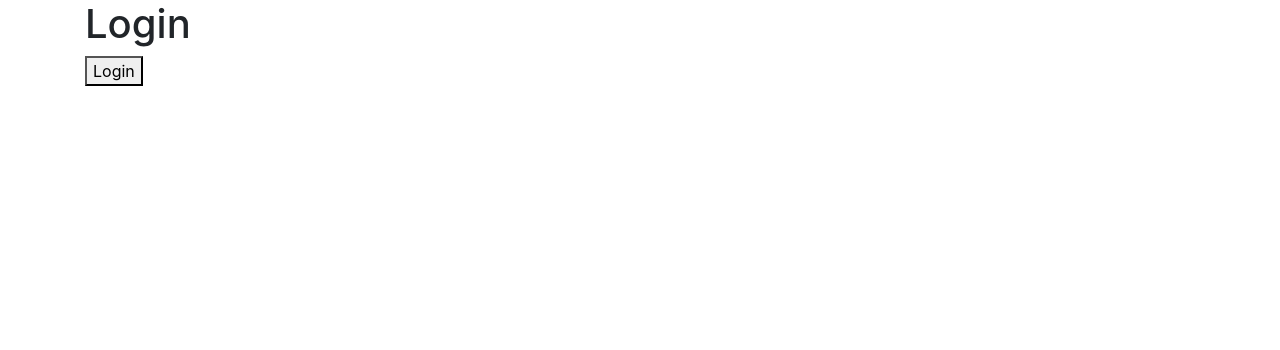
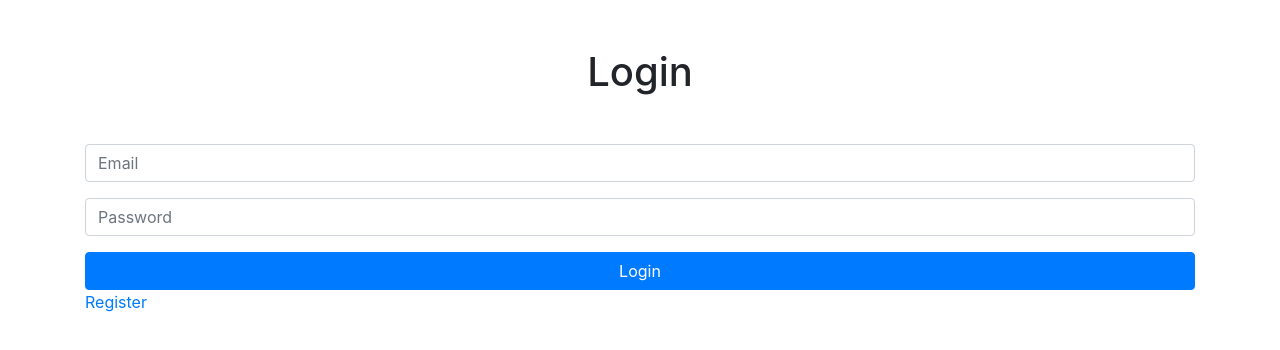
Before and after one commit to erenyusufduran/pern-login, a React (Create React App) app in the folder client/: page /login in a window 1280 px wide. Shown: the top 350 px of the page. Built offline with nearby package versions, Linux system fonts and the light colour scheme; the HTML template or start-up script is replaced by a standard one.

Commit message:
login component

```diff
--- a/client/src/components/Login.js
+++ b/client/src/components/Login.js
@@ -1,10 +1,60 @@
-import React, { Fragment } from "react";
+import React, { Fragment, useState } from "react";
+import { Link } from "react-router-dom";
 
 const Login = ({ setAuth }) => {
+  const [inputs, setInputs] = useState({
+    email: "",
+    password: "",
+  });
+  const { email, password } = inputs;
+  const onChange = (e) => {
+    setInputs({ ...inputs, [e.target.name]: e.target.value });
+  };
+  const onSubmitForm = async (e) => {
+    e.preventDefault();
+    try {
+      const body = { email, password };
+
+      const response = await fetch("http://localhost:8000/auth/login", {
+        method: "POST",
+        headers: {
+          "Content-type": "application/json",
+        },
+        body: JSON.stringify(body),
+      });
+      console.log(response);
+      const parseRes = await response.json();
+      localStorage.setItem("token", parseRes.token);
+      setAuth(true);
+    } catch (err) {
+      console.error(err);
+    }
+  };
   return (
     <Fragment>
-      <h1>Login</h1>
-      <button onClick={() => setAuth(true)}>Login</button>
+      <h1 className="text-center my-5">Login</h1>
+      <form onSubmit={onSubmitForm}>
+        <input
+          className="form-control my-3"
+          type="email"
+          name="email"
+          placeholder="Email"
+          value={email}
+          onChange={(e) => onChange(e)}
+        />
+        <input
+          className="form-control my-3"
+          type="password"
+          name="password"
+          placeholder="Password"
+          value={password}
+          onChange={(e) => onChange(e)}
+        />
+        <button type="submit" className="btn btn-block btn-primary">
+          Login
+        </button>
+      </form>
+      <Link to="/register">Register</Link>
     </Fragment>
   );
 };
--- a/client/src/components/Register.js
+++ b/client/src/components/Register.js
@@ -1,4 +1,5 @@
 import React, { Fragment, useState } from "react";
+import { Link } from "react-router-dom";
 
 const Register = ({ setAuth }) => {
   const [inputs, setInputs] = useState({
@@ -59,6 +60,7 @@
           Register
         </button>
       </form>
+      <Link to="/login">Login</Link>
     </Fragment>
   );
 };
```
Also changed, not shown: 1 other file (tests, documents, lock files or other folders).
